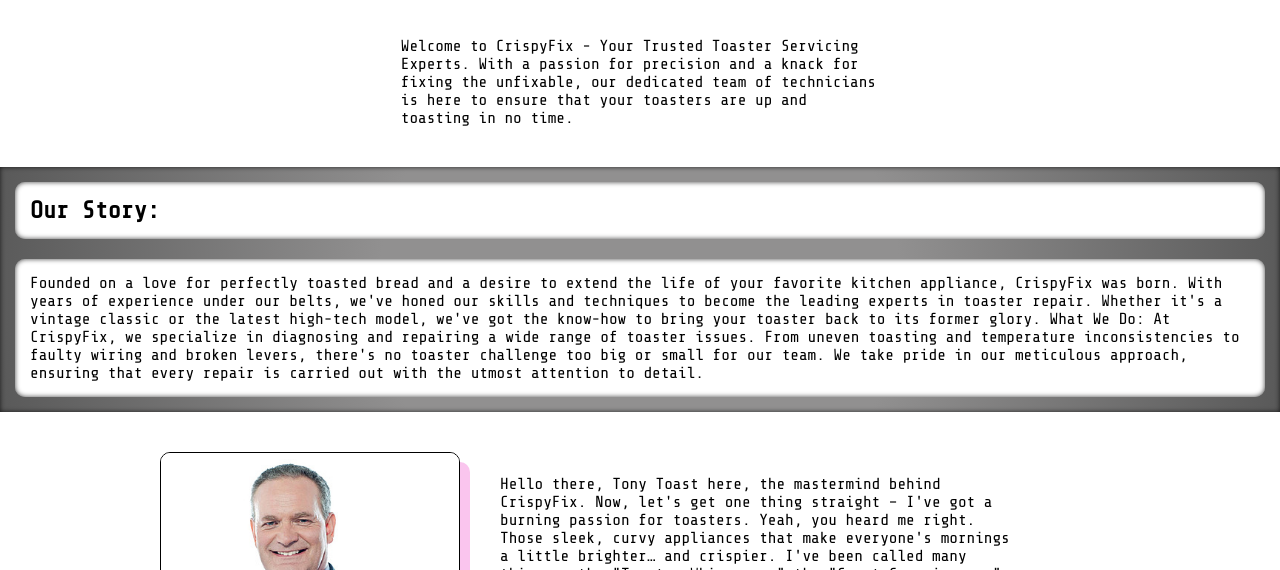
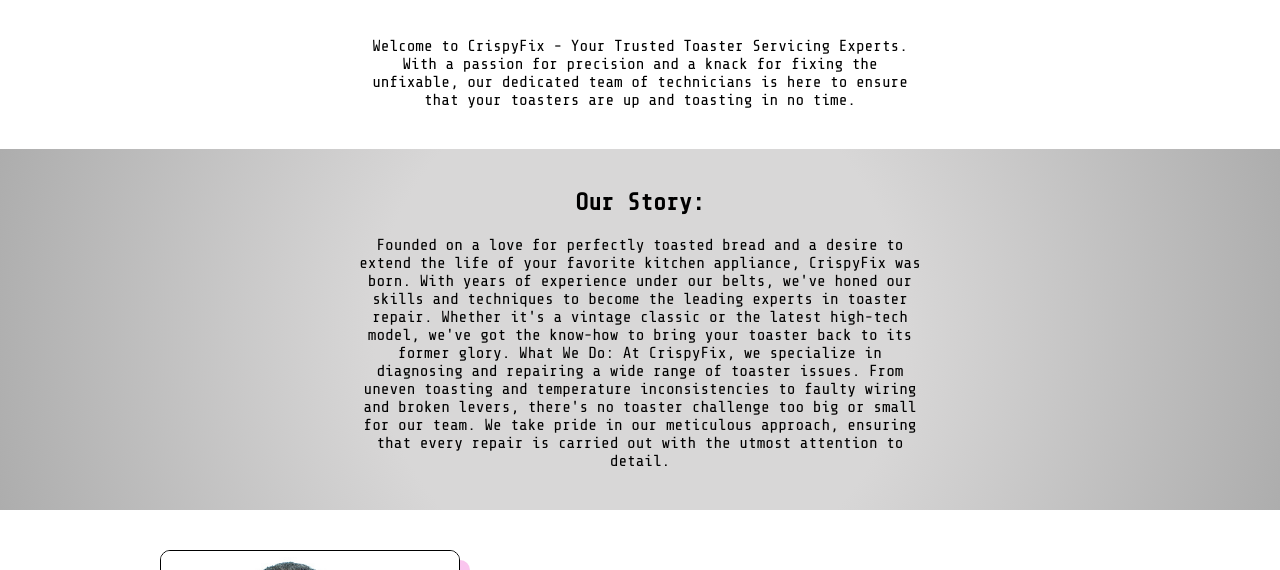
Before and after one commit to RyanBProg/CripsyFix-Website, a plain HTML site: page about.html in a window 1280 px wide. Shown: the part 153-723 px from the top of the page. Drawn offline with nearby package versions, Linux system fonts and the light colour scheme.

Commit message:
about page finished

```diff
--- a/about.html
+++ b/about.html
@@ -49,7 +49,7 @@
         up and toasting in no time.
       </p>
 
-      <div class="color-wrapper">
+      <div class="about-banner">
         <h2 class="about-sub-heading">Our Story:</h2>
         <p class="about-story-text">
           Founded on a love for perfectly toasted bread and a desire to extend
--- a/styles.css
+++ b/styles.css
@@ -1,8 +1,8 @@
 :root {
   --white-grad: radial-gradient(
     circle farthest-corner at center center,
-    #ffffff 40%,
-    #ebe9e9 100%
+    #d8d7d7 40%,
+    #adadad 100%
   );
   --gray-grad: radial-gradient(
     circle farthest-corner at center center,
@@ -144,9 +144,7 @@ button:hover {
 
 .card,
 .testimonial,
-.color-wrapper,
-.about-sub-heading,
-.about-story-text {
+.color-wrapper {
   min-height: 100%;
   box-shadow: 0px 0px 5px 0px rgba(0, 0, 0, 0.75) inset;
   background-color: white;
@@ -155,9 +153,7 @@ button:hover {
 }
 
 .testimonial,
-.card,
-.about-sub-heading,
-.about-story-text {
+.card {
   border-radius: 10px;
 }
 
@@ -266,25 +262,33 @@ footer p {
   margin: 40px 0;
 }
 
-.about-sub-text {
+.about-sub-text,
+.about-story-text {
   margin: 0 auto;
-  width: 60ch;
-  margin-bottom: 40px;
   padding: 0 20px;
+  text-align: center;
+  max-width: 70ch;
+}
+
+.about-banner {
+  background: var(--white-grad);
+  padding: 40px 0;
+  margin: 40px 0;
 }
 
 .about-sub-heading {
+  margin: 0 auto;
+  max-width: 1000px;
   margin-bottom: 20px;
+  text-align: center;
 }
 
 .ceo-statement-container {
   display: flex;
-  margin: 0 auto;
+  margin: 40px auto 40px;
   align-items: center;
   max-width: 1000px;
   gap: 40px;
-  margin-top: 40px;
-  margin-bottom: 40px;
   padding-left: 20px;
   padding-right: 20px;
 }
```
